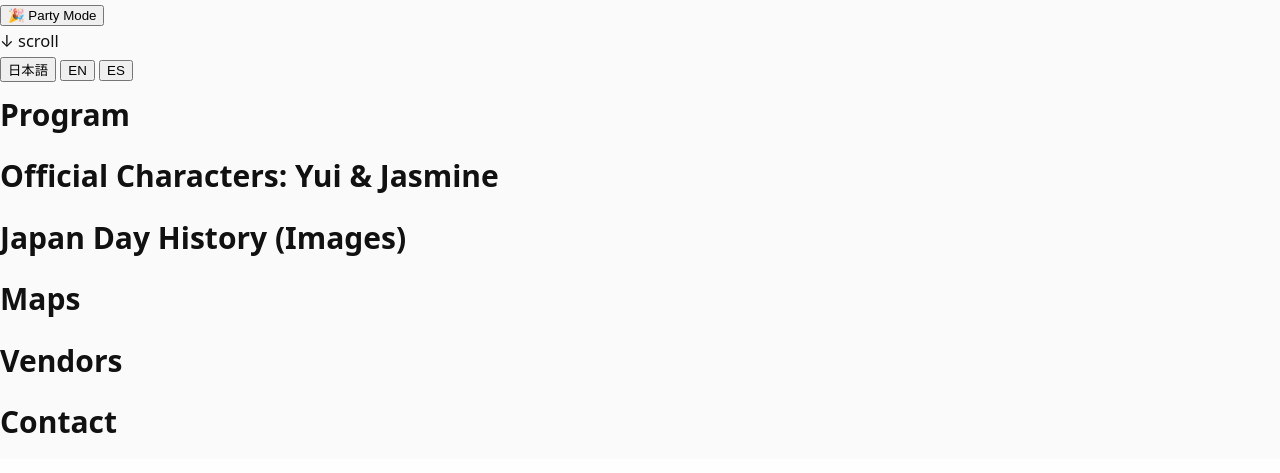
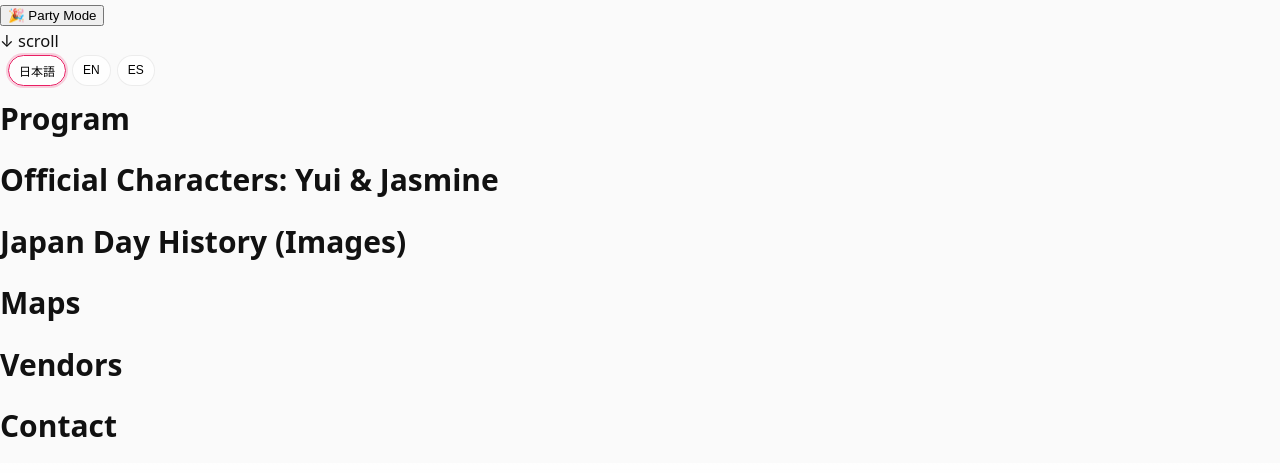
Before and after one commit to bhrjckbqxr-creator/Japanday2025, a plain HTML site: page index.html in a window 1280 px wide. Shown: the part 1607-2080 px from the top of the page. Drawn offline with Linux system fonts and the light colour scheme.

Commit message:
Update style.css

```diff
--- a/assets/css/style.css
+++ b/assets/css/style.css
@@ -218,3 +218,13 @@ a:hover{ opacity:.9 }
   #vendor-cards{ grid-auto-flow:row; grid-template-columns:repeat(3,1fr); grid-auto-columns:auto; overflow:visible }
   .vendor-card{ scroll-snap-align:none }
 }
+/* === Language Switch (header) === */
+.lang-switch{ display:flex; gap:6px; margin-left:8px }
+.lang-switch button{
+  border:1px solid var(--line); background:var(--card);
+  border-radius:999px; padding:6px 10px; font-size:12px; cursor:pointer
+}
+.lang-switch button.active{
+  border-color: var(--brand);
+  box-shadow: 0 0 0 2px color-mix(in srgb, var(--brand) 20%, transparent);
+}
```
